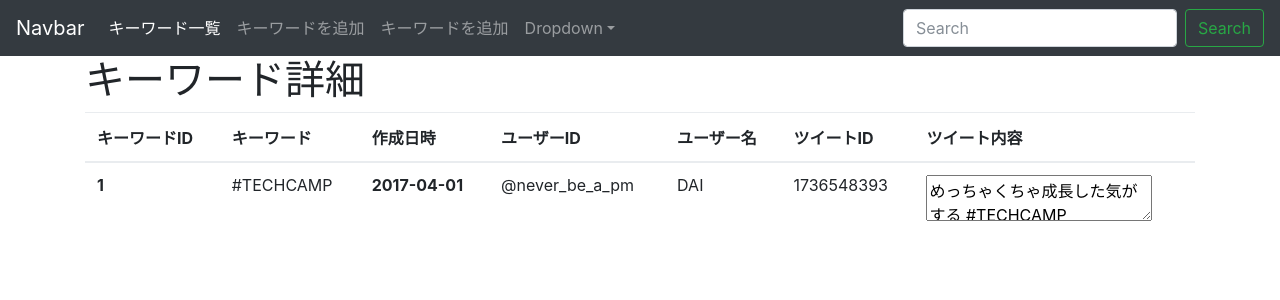
After one commit to kdmgs110/Tweet-Analyser, a Flask app: page /show/7 in a window 1280 px wide. The commit adds this page. Shown: the top 300 px of the page. Run offline with Flask 2, Linux system fonts and the light colour scheme; some libraries are stand-ins or nearby versions.

Commit message:
ref #2 キーワード詳細画面の作成・キーワード詳細画面の画像を追加

```diff
--- a/app.py
+++ b/app.py
@@ -31,6 +31,11 @@ def index():
 @app.route('/index')
 def queryList():
     return render_template('queryList.html', queryList = getAllQuery())
+
+@app.route('/show/<id>')
+def showQuery(id):
+    return render_template('query.html')
+
 
 @app.route('/like/<id>/')
 def likeTweets(id):
--- /dev/null
+++ b/templates/query.html
@@ -0,0 +1,34 @@
+{% extends 'layout.html' %}
+
+{% block body %}
+
+<h1>キーワード詳細</h1>
+
+<table class="table">
+    <thead>
+        <tr>
+            <th>キーワードID</th>
+            <th>キーワード</th>
+            <th>作成日時</th>
+            <th>ユーザーID</th>
+            <th>ユーザー名</th>
+            <th>ツイートID</th>
+            <th>ツイート内容</th>
+        </tr>
+    </thead>
+    <tbody>
+        <tr>
+            <th>1</th>
+            <td>#TECHCAMP</td>
+            <th>2017-04-01</th>
+            <td>@never_be_a_pm</td>
+            <td>DAI</td>
+            <td>1736548393</td>
+            <td><textarea>めっちゃくちゃ成長した気がする #TECHCAMP</textarea></td>
+        </tr>
+    </tbody>
+</table>
+
+
+
+{% endblock %}
--- a/templates/queryList.html
+++ b/templates/queryList.html
@@ -16,10 +16,10 @@
         {% for row in queryList %}
         <tr>
             <th>{{row[0]}}</th>
-            <td>{{row[1]}}</td>
+            <td><a href="/show/{{row[0]}}">{{row[1]}}</a></td>
             <td>
               <a class="btn btn-info" href = "/like/{{ row[0] }}">いいねする</a>
-              <a class = "btn btn-success" href = "like/history/{{ row[0] }}">いいね履歴を見る</a>
+              <a class = "btn btn-success" href = "/show/{{ row[0] }}">いいね履歴を見る</a>
               <a class = "btn btn-danger" href = "delete/{{ row[0] }}">キーワードを削除する</a>
             </td>
         </tr>
```
Also changed, not shown: image/index.PNG (added), image/show.PNG (added).
